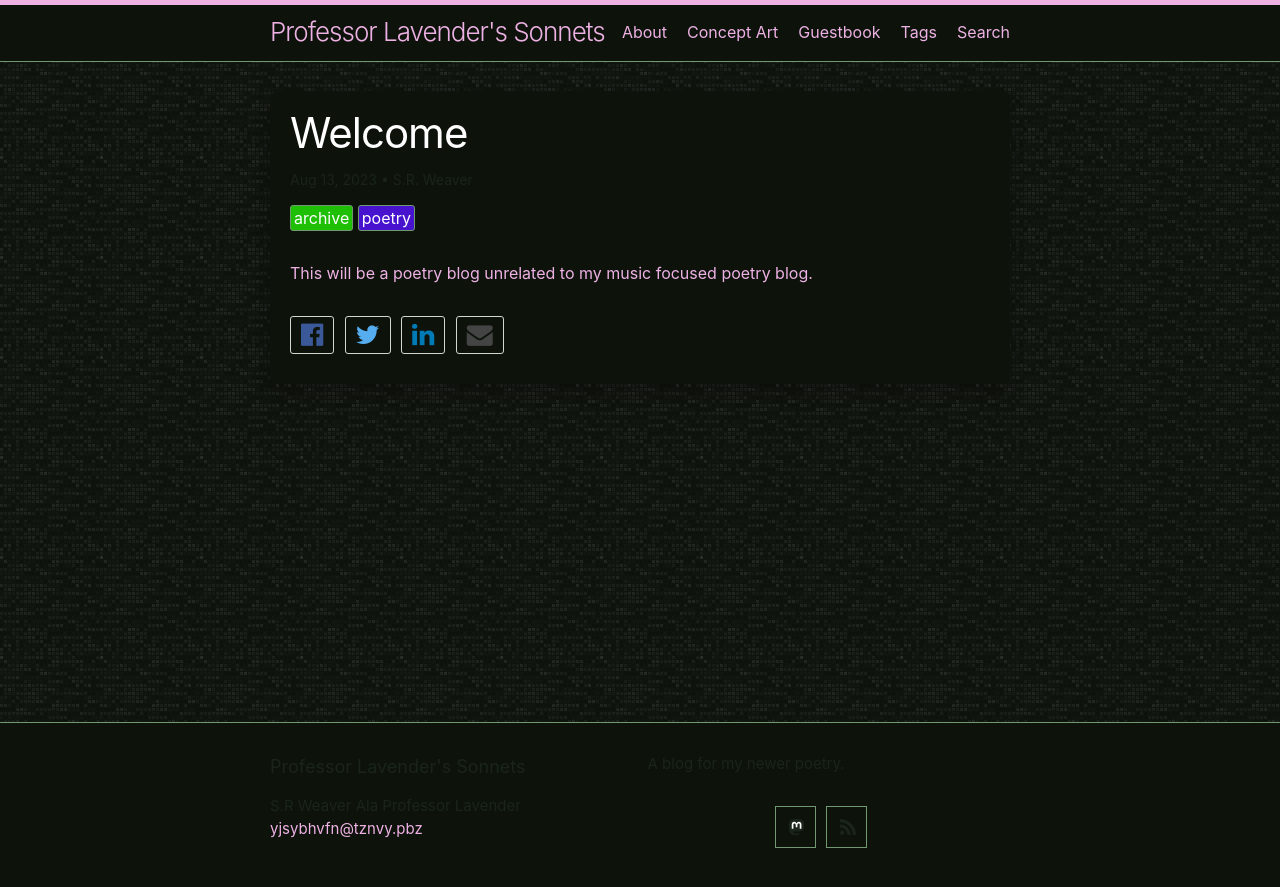
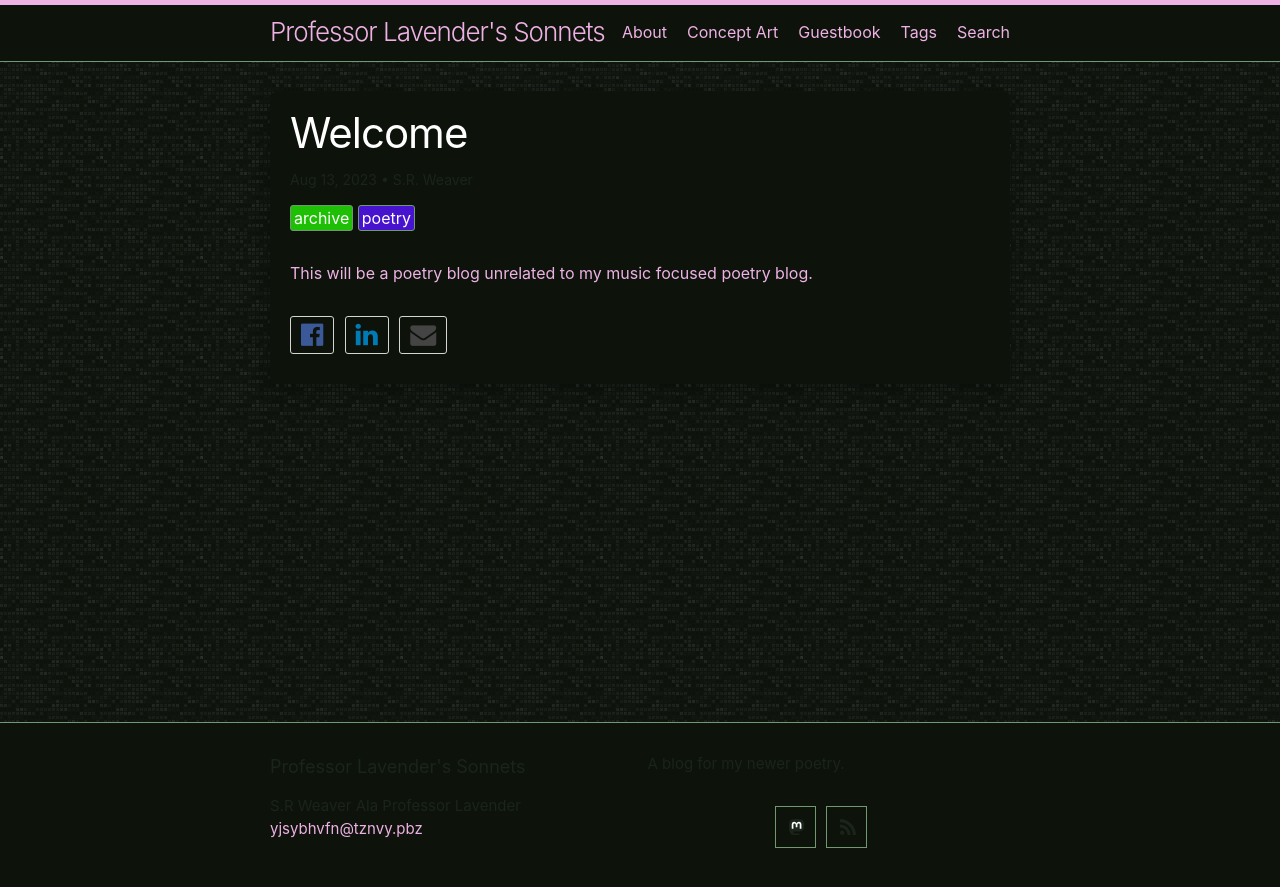
Before and after one commit to LWFlouisa/SidePoetry, a Jekyll site: the page built from _posts/2023-08-13-Welcome.md, in a window 1280 px wide. Shown: the top 887 px of the page. Built offline with Jekyll 4.4.1, drawn with Linux system fonts in a browser that asks for light colours; our own code applies the rules of GitHub Pages for plain Markdown files; comment, search, counter and statistics services are not loaded.

Commit message:
Update share_bar.html

```diff
--- a/_includes/share_bar.html
+++ b/_includes/share_bar.html
@@ -7,14 +7,6 @@
             onclick="window.open(this.href, 'pop-up', 'left=20,top=20,width=500,height=500,toolbar=1,resizable=0'); return false;"
             title="Share on Facebook" >
             <i class="fa fa-facebook-official share-button"></i>
-        </a>
-        {% endif %}
-
-        {% if site.data.share.twitter %}
-        <a  href="https://twitter.com/intent/tweet?text={{ page.title }}&url={{ site.url }}{{ site.baseurl }}{{ page.url }}"
-            onclick="window.open(this.href, 'pop-up', 'left=20,top=20,width=500,height=500,toolbar=1,resizable=0'); return false;"
-            title="Share on Twitter" >
-            <i class="fa fa-twitter share-button"></i>
         </a>
         {% endif %}
 
```
